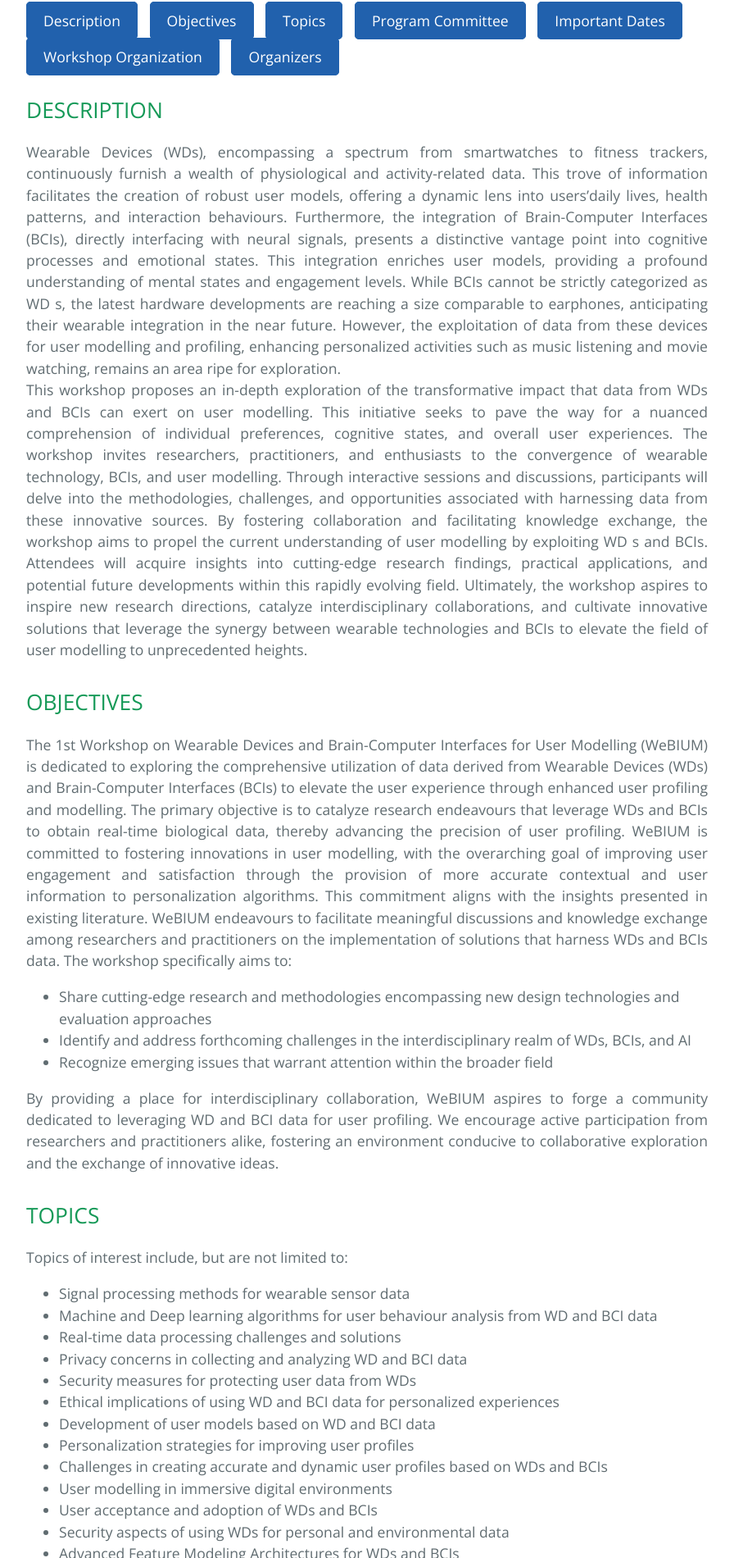
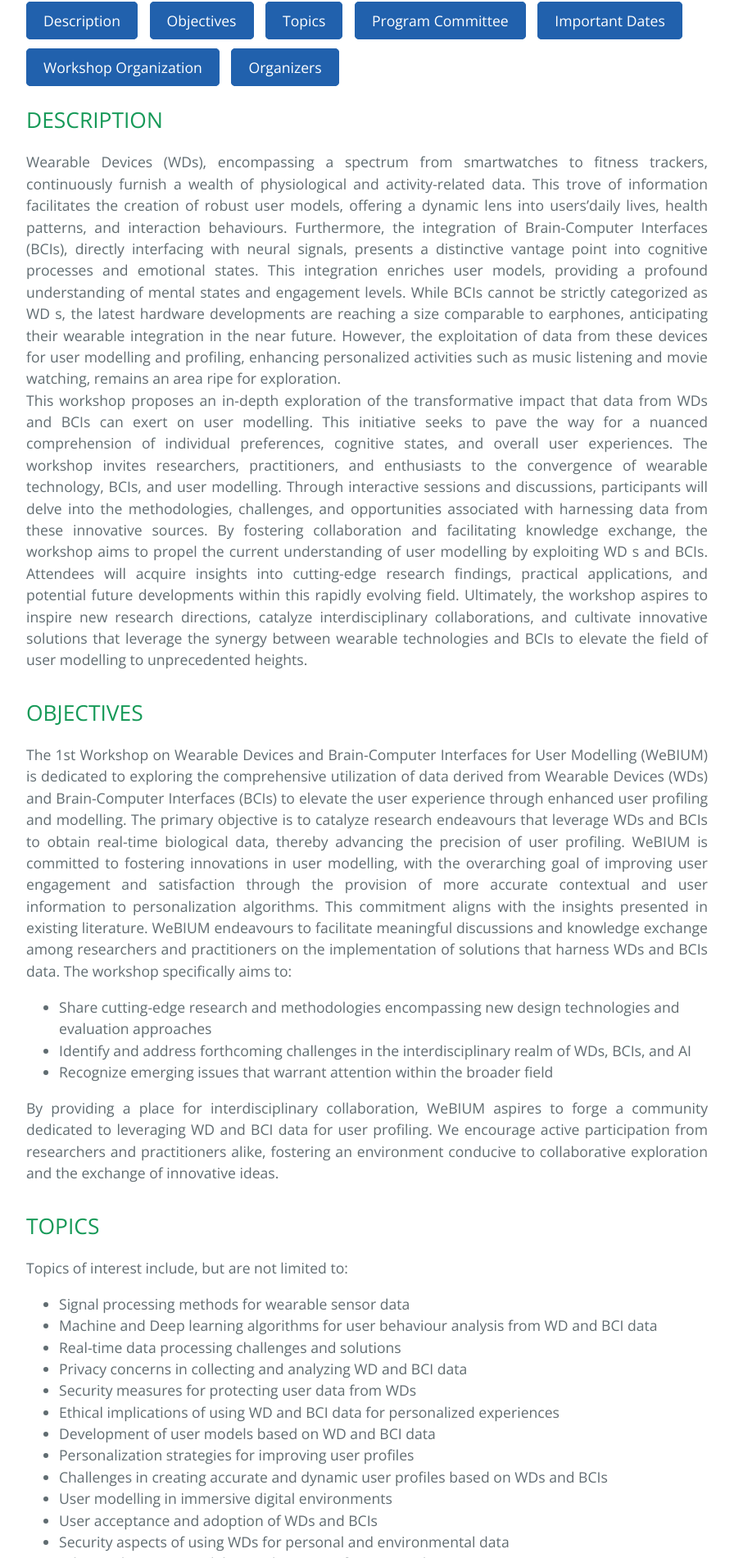
Before and after one commit to domenicolofu/webium24, a Jekyll site: the page built from index.md, in a window 1280 px wide. Shown: the part 882-2782 px from the top of the page at 82% size, without its empty margins (192-1088 px from the left). Built offline with Jekyll 4.4.1, drawn with Linux system fonts in a browser that asks for light colours.

Commit message:
Update index.md

```diff
--- a/index.md
+++ b/index.md
@@ -6,9 +6,9 @@ layout: default
 <a href="#TOP" class="button">Topics</a>
 <a href="#PC" class="button">Program Committee</a>
 <a href="#ID" class="button">Important Dates</a><br>
-<p aling="#center">
+<div style='margin-top:30px;'>
 <a href="#WO" class="button">Workshop Organization</a>
-<a href="#OR" class="button">Organizers</a></p>
+<a href="#OR" class="button">Organizers</a></div>
 
 ## DESCRIPTION <a name="DESC"></a>
 
```
